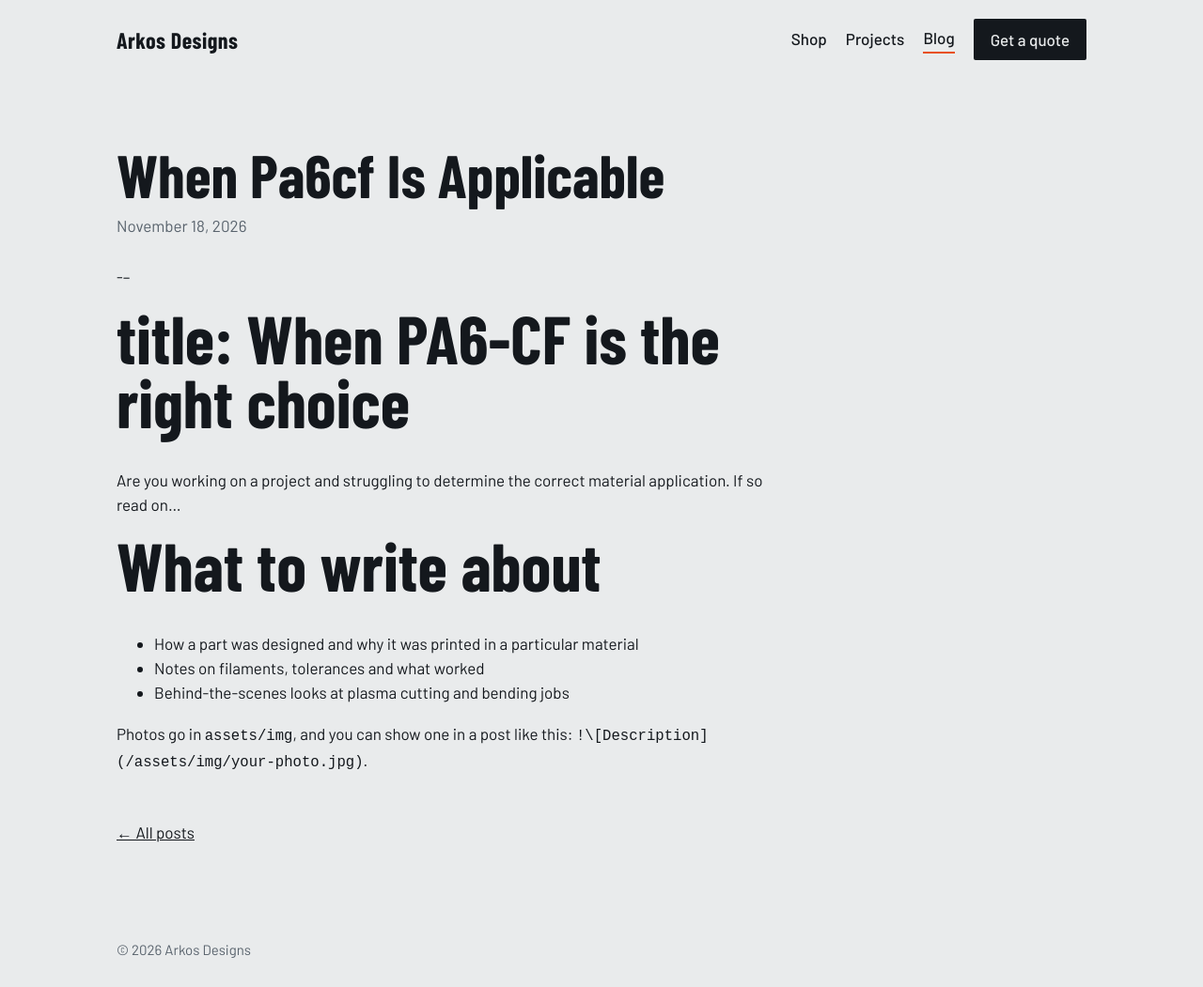
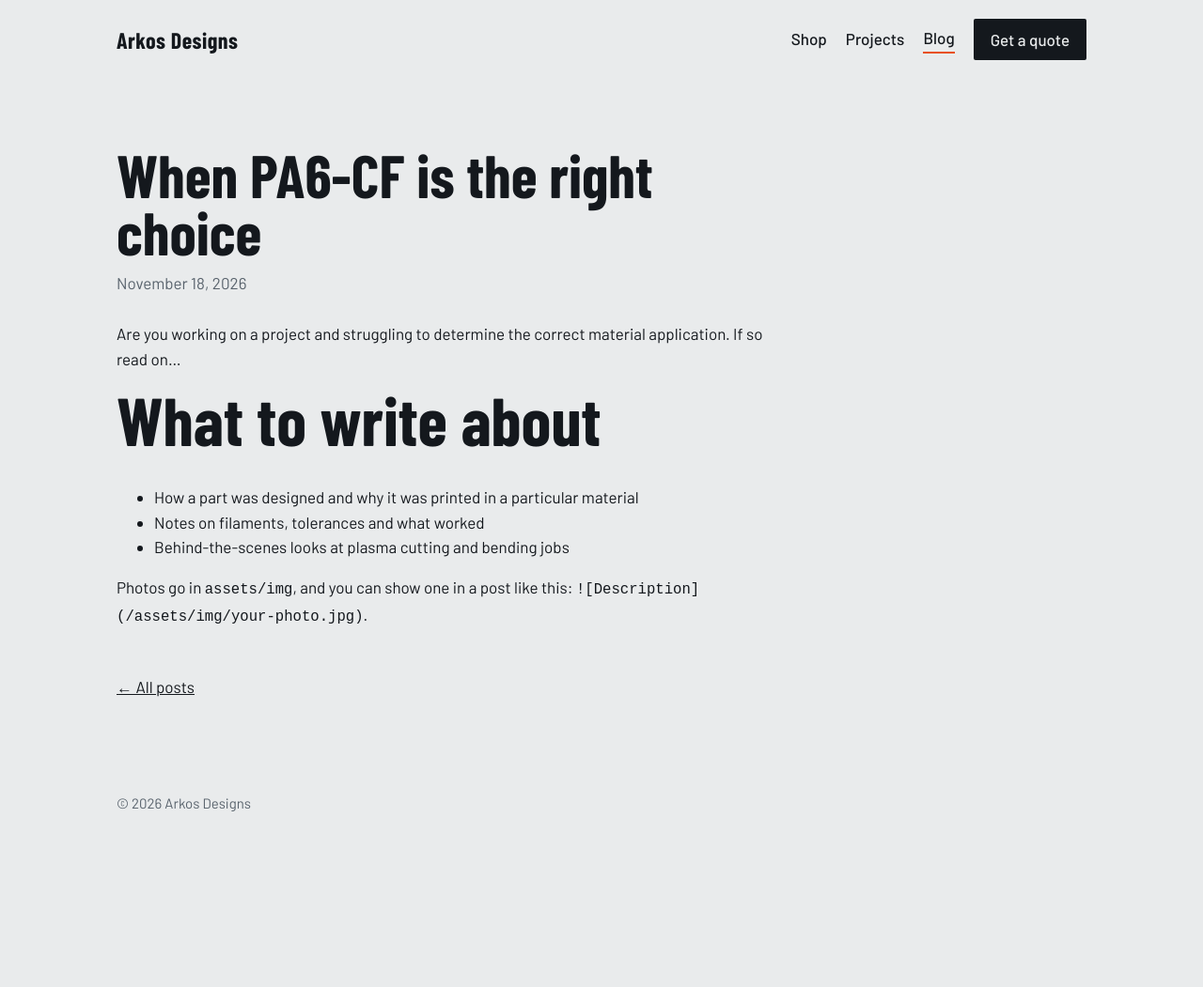
Before and after one commit to pbrewer2/arkos-site, a Jekyll site: the page built from _posts/2026-11-18-when-PA6CF-is-applicable.md, in a window 1280 px wide. Shown: the whole page at 94% size. Built offline with Jekyll 4.4.1, drawn with Linux system fonts in a browser that asks for light colours; after the commit the page ends 900 px from its top, so only the background shows below that.

Commit message:
blog update

```diff
--- a/_posts/2026-11-18-when-PA6CF-is-applicable.md
+++ b/_posts/2026-11-18-when-PA6CF-is-applicable.md
@@ -1,15 +1,12 @@
-\---
-
-## title: When PA6-CF is the right choice
-
+---
+title: When PA6-CF is the right choice
+---
 Are you working on a project and struggling to determine the correct material application. If so read on...
-
-
 
 ## What to write about
 
-* How a part was designed and why it was printed in a particular material
-* Notes on filaments, tolerances and what worked
-* Behind-the-scenes looks at plasma cutting and bending jobs
+- How a part was designed and why it was printed in a particular material
+- Notes on filaments, tolerances and what worked
+- Behind-the-scenes looks at plasma cutting and bending jobs
 
-Photos go in `assets/img`, and you can show one in a post like this: `!\[Description](/assets/img/your-photo.jpg)`.
+Photos go in `assets/img`, and you can show one in a post like this: `![Description](/assets/img/your-photo.jpg)`.
```
